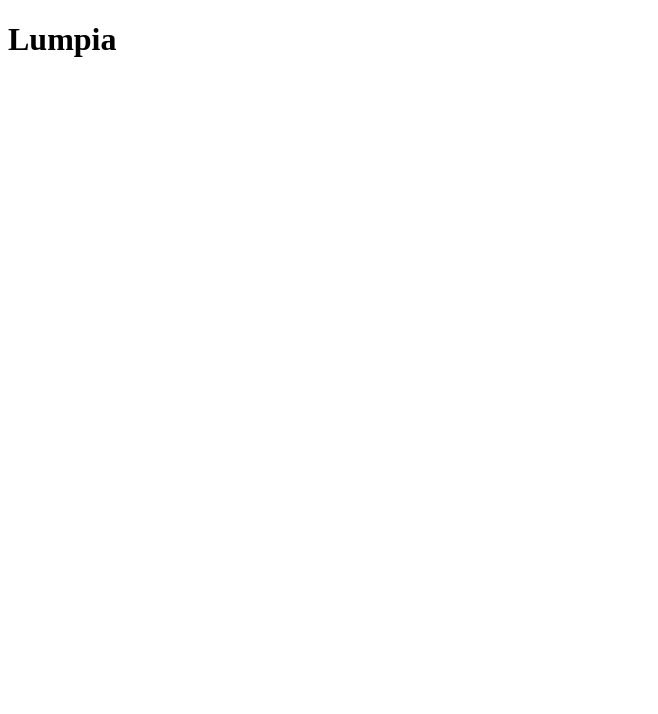
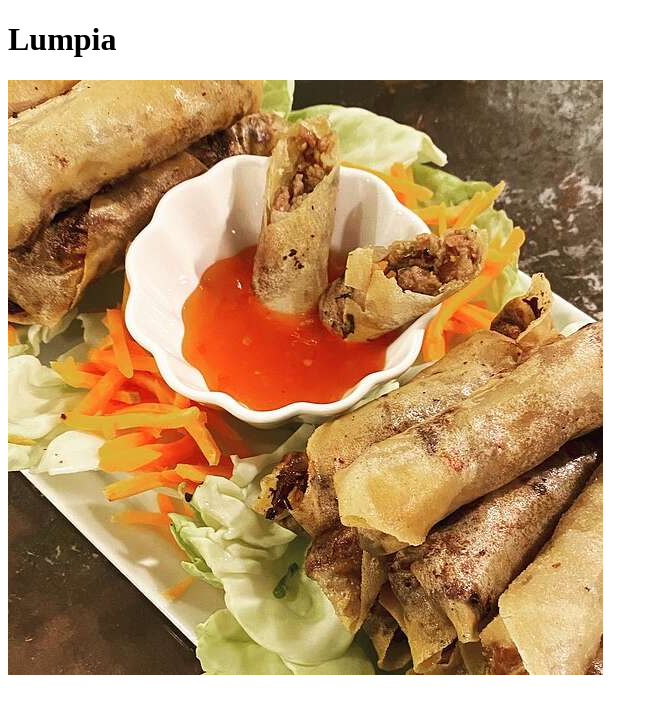
Before and after one commit to melvinguerra/odin-recipes, a plain HTML site: page recipes/lumpia.html in a window 1280 px wide. Shown: the whole page, without its empty margins (0-658 px from the left). Drawn offline with Linux system fonts and the light colour scheme.

Commit message:
Add lumpia image

```diff
--- a/recipes/lumpia.html
+++ b/recipes/lumpia.html
@@ -7,5 +7,6 @@
 
     <body>
         <h1>Lumpia</h1>
+        <img src="../images/lumpia.jpeg" alt="Lumpia, a traditional Filipino dish which is a Filipino version of egg rolls.">
     </body>
 </html>
```
